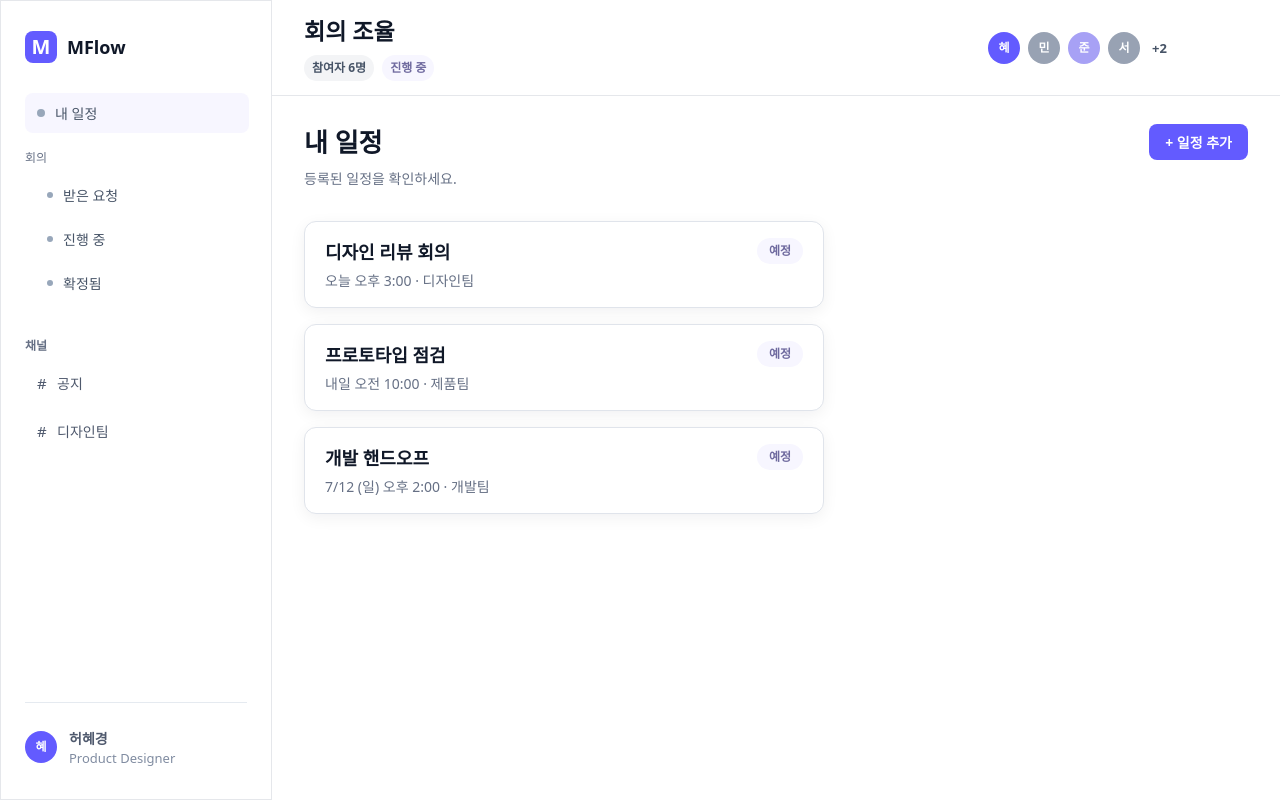
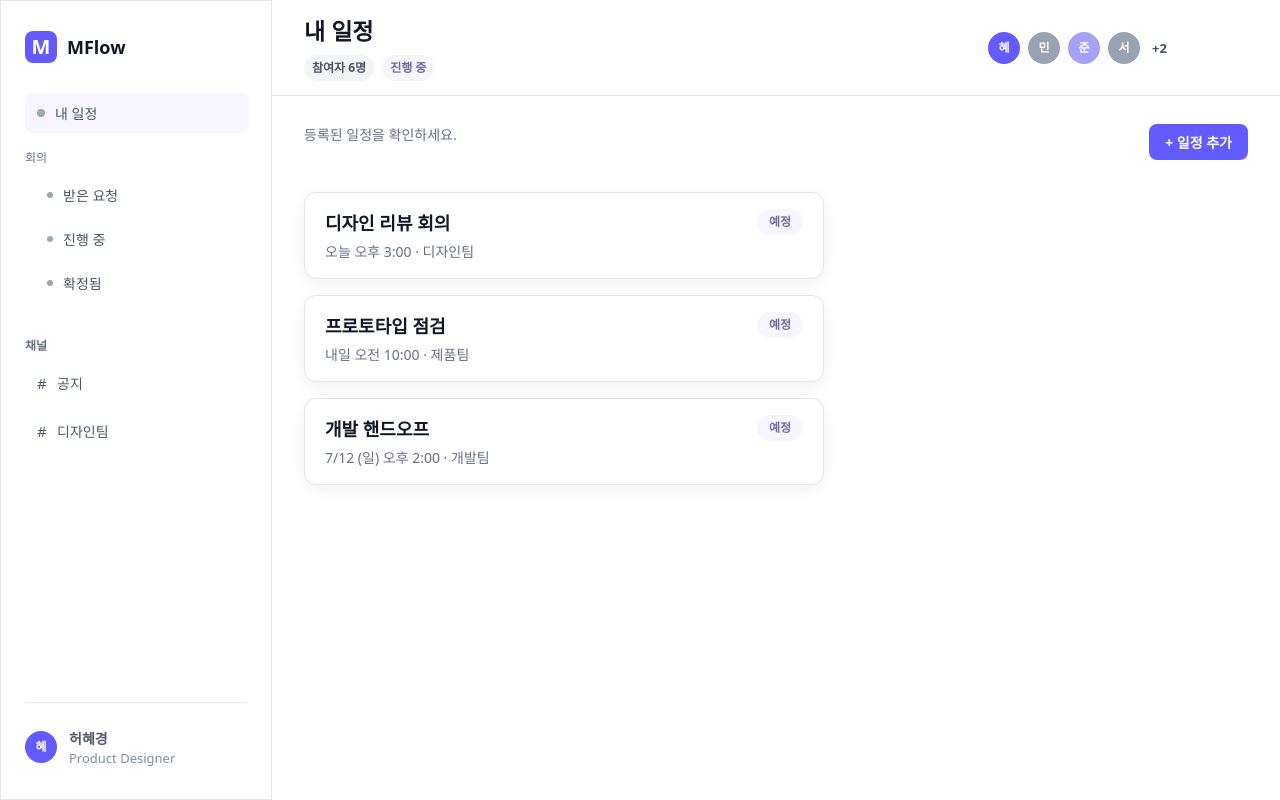
Before and after one commit to gjgprud0306/meetflow-tosschallenge, a React (Vite) app: page /my-schedule in a window 1280 px wide. Built offline with nearby package versions, Linux system fonts and the light colour scheme; a web font is replaced by a local one.

Commit message:
Update page header titles

```diff
--- a/src/components/ChatHeader.tsx
+++ b/src/components/ChatHeader.tsx
@@ -7,12 +7,16 @@ const headerAvatars = [
   { initial: "서", color: "muted" as const },
 ];
 
-export function ChatHeader() {
+type ChatHeaderProps = {
+  title: string;
+};
+
+export function ChatHeader({ title }: ChatHeaderProps) {
   return (
     <header className="flex h-24 w-full shrink-0 items-center border-b border-[#E5E7EB] bg-white px-8 py-[22px]">
       <div className="min-w-0 flex-1">
         <h1 className="text-[23px] font-bold leading-[35px] text-[#101828]">
-          회의 조율
+          {title}
         </h1>
         <div className="mt-1.5 flex items-center gap-2">
           <span className="rounded-full bg-[#F3F4F6] px-2 py-1 text-xs font-bold leading-[18px] text-[#475467]">
--- a/src/components/MeetFlowLayout.tsx
+++ b/src/components/MeetFlowLayout.tsx
@@ -5,15 +5,20 @@ import type { ReactNode } from "react";
 type MeetFlowLayoutProps = {
   children: ReactNode;
   bottomBar?: ReactNode;
+  title: string;
 };
 
-export function MeetFlowLayout({ children, bottomBar }: MeetFlowLayoutProps) {
+export function MeetFlowLayout({
+  children,
+  bottomBar,
+  title,
+}: MeetFlowLayoutProps) {
   return (
     <main className="h-screen max-h-[1024px] min-h-[720px] w-full overflow-hidden bg-[#F9FAFB]">
       <div className="flex h-full w-full">
         <Sidebar />
         <section className="flex h-full min-w-0 flex-1 flex-col overflow-hidden bg-white">
-          <ChatHeader />
+          <ChatHeader title={title} />
           <div className="relative min-h-0 flex-1 bg-white">{children}</div>
           {bottomBar}
         </section>
--- a/src/components/MeetingCreateCard.tsx
+++ b/src/components/MeetingCreateCard.tsx
@@ -698,10 +698,7 @@ export function MeetingCreateCard({ options }: MeetingCreateCardProps) {
       <section className="h-[744px] w-[880px] rounded-xl border border-[#E0E4EB] bg-white px-7 py-6">
         <div className="flex h-14 w-[824px] items-start justify-between">
           <div>
-            <h2 className="text-xl font-bold leading-[30px] text-[#101828]">
-              회의 생성
-            </h2>
-            <p className="mt-1 text-[13px] font-medium leading-5 text-[#475467]">
+            <p className="text-[13px] font-medium leading-5 text-[#475467]">
               채팅에서 회의 카드를 만듭니다
             </p>
           </div>
--- a/src/pages/HomePage.tsx
+++ b/src/pages/HomePage.tsx
@@ -23,7 +23,7 @@ function ChatComposer() {
 
 export function HomePage() {
   return (
-    <MeetFlowLayout bottomBar={<ChatComposer />}>
+    <MeetFlowLayout bottomBar={<ChatComposer />} title="디자인팀">
       <div className="h-full w-full overflow-y-auto px-8 pt-7">
         <div className="mx-auto flex w-full max-w-[960px] flex-col gap-2.5">
           {chatMessages.map((message, index) => (
--- a/src/pages/MeetingCandidateSelectPage.tsx
+++ b/src/pages/MeetingCandidateSelectPage.tsx
@@ -25,7 +25,7 @@ export function MeetingCandidateSelectPage() {
   }
 
   return (
-    <MeetFlowLayout>
+    <MeetFlowLayout title="응답 요청">
       <div className="relative h-full w-full bg-white">
         <div className="h-full w-full overflow-y-auto px-8 pb-[132px] pt-7">
           <div className="mx-auto flex w-full max-w-[960px] flex-col gap-3">
--- a/src/pages/MeetingCreatePage.tsx
+++ b/src/pages/MeetingCreatePage.tsx
@@ -5,7 +5,7 @@ import { meetingCreateIntro, meetingCreateOptions } from "@/mocks";
 
 export function MeetingCreatePage() {
   return (
-    <MeetFlowLayout>
+    <MeetFlowLayout title="회의 생성">
       <div className="h-full w-full overflow-y-auto px-8 pb-8 pt-7">
         <div className="mx-auto flex w-full max-w-[960px] flex-col gap-4">
           <ChatMessage large message={meetingCreateIntro} />
--- a/src/pages/MeetingInvitePage.tsx
+++ b/src/pages/MeetingInvitePage.tsx
@@ -242,7 +242,7 @@ export function MeetingInvitePage() {
   const title = meeting.title || "회의";
 
   return (
-    <MeetFlowLayout>
+    <MeetFlowLayout title="응답 요청">
       <div className="flex h-full w-full min-w-0 bg-white">
         <div className="relative min-w-0 flex-1">
           <div className="h-full w-full overflow-y-auto px-8 pb-[132px] pt-7">
--- a/src/pages/MeetingRequestedPage.tsx
+++ b/src/pages/MeetingRequestedPage.tsx
@@ -149,7 +149,7 @@ export function MeetingRequestedPage() {
   const hostMessage = chatMessages[chatMessages.length - 1];
 
   return (
-    <MeetFlowLayout>
+    <MeetFlowLayout title="응답 요청">
       <div className="flex h-full w-full min-w-0 bg-white">
         <div className="relative min-w-0 flex-1">
           <div className="h-full w-full overflow-y-auto px-8 pb-[132px] pt-7">
--- a/src/pages/MeetingSchedulePage.tsx
+++ b/src/pages/MeetingSchedulePage.tsx
@@ -161,7 +161,7 @@ function ScheduleComposer() {
 
 export function MeetingMySchedulePage() {
   return (
-    <MeetFlowLayout>
+    <MeetFlowLayout title="내 일정">
       <div className="relative h-full w-full bg-white">
         <div className="h-full w-full overflow-y-auto px-8 pb-[132px] pt-7">
           <div className="mx-auto flex w-full max-w-[960px] flex-col gap-3">
--- a/src/pages/ResponseStatusPage.tsx
+++ b/src/pages/ResponseStatusPage.tsx
@@ -584,7 +584,7 @@ export function ResponseStatusPage() {
   }
 
   return (
-    <MeetFlowLayout>
+    <MeetFlowLayout title="회의 확정">
       <div className="flex h-full w-full min-w-0 bg-white">
         <div className="relative min-w-0 flex-1">
           <div className="h-full w-full overflow-y-auto px-8 pb-[132px] pt-7">
--- a/src/pages/SidebarPlaceholderPage.tsx
+++ b/src/pages/SidebarPlaceholderPage.tsx
@@ -119,7 +119,7 @@ export function SidebarPlaceholderPage({
   }
 
   return (
-    <MeetFlowLayout>
+    <MeetFlowLayout title={title}>
       <div className="h-full w-full overflow-y-auto px-8 pt-7">
         <div
           className={
@@ -128,10 +128,7 @@ export function SidebarPlaceholderPage({
         >
           <div className="flex items-start justify-between gap-4">
             <div>
-              <h1 className="text-[26px] font-bold leading-9 text-[#101828]">
-                {title}
-              </h1>
-              <p className="mt-2 text-sm font-medium leading-[21px] text-[#667085]">
+              <p className="text-sm font-medium leading-[21px] text-[#667085]">
                 {description}
               </p>
             </div>
--- a/src/routes.tsx
+++ b/src/routes.tsx
@@ -128,7 +128,7 @@ export const router = createBrowserRouter([
           <SidebarPlaceholderPage
             cards={confirmedMeetings}
             description="확정된 회의를 확인합니다."
-            title="확정됨"
+            title="회의 확정"
           />
         ),
       },
```
Also changed, not shown: 2 other files (tests, documents, lock files or other folders).
